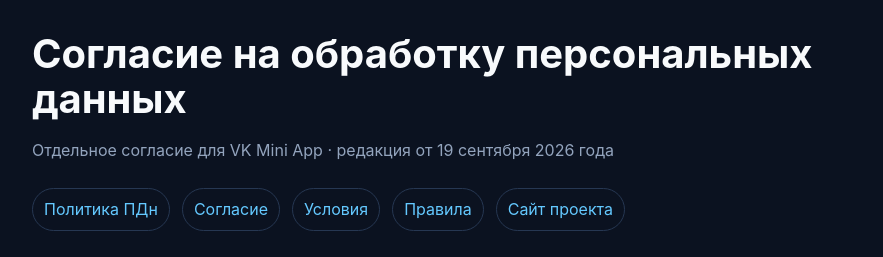
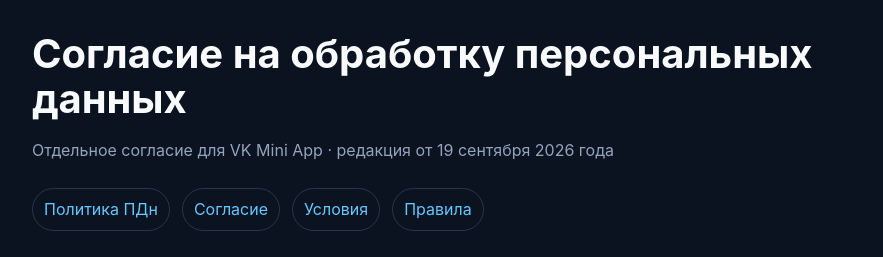
Before and after one commit to r0meo-1/turbot-arhangelsk, a browser extension: page vk-miniapp/consent.html in a window 1280 px wide. Shown: the top 257 px of the page, without its empty margins (198-1081 px from the left). Drawn offline with Linux system fonts and the light colour scheme; no server answers.

Commit message:
fix: remove external link from VK consent

```diff
--- a/vk-miniapp/consent.html
+++ b/vk-miniapp/consent.html
@@ -13,7 +13,6 @@ nav{display:flex;gap:12px;flex-wrap:wrap;margin:18px 0 28px}nav a{padding:8px 11
 <a href="./consent.html">Согласие</a>
 <a href="./terms.html">Условия</a>
 <a href="./moderation.html">Правила</a>
-<a data-project-url href="https://r0meo1.ru/apreltour/" target="_blank" rel="noopener noreferrer">Сайт проекта</a>
 </nav>
 <div class="card"><strong>Оператор:</strong> <span data-legal-operator>ТА «АПРЕЛЬ тур»</span>.<br><strong>Контакт:</strong> <span data-legal-contact>сообщения сообщества «Апрель Тур» во ВКонтакте</span>.</div>
 <p>Устанавливая отдельную отметку «Согласен на обработку персональных данных», пользователь свободно, своей волей и в своём интересе даёт оператору согласие на обработку данных, перечисленных ниже, для формирования заявки на подбор тура и связи по этой заявке.</p>
```
